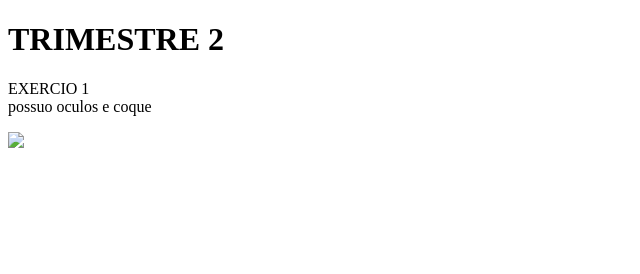
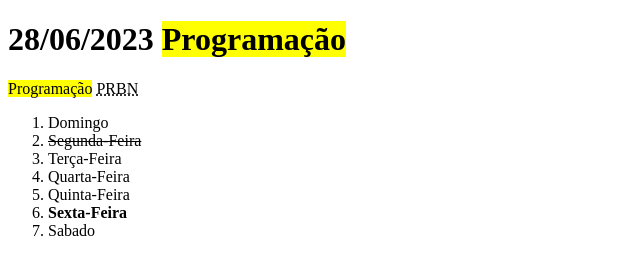
Before and after one commit to kikozaolimdo/html, a plain HTML site: page index.html in a window 1280 px wide. Shown: the whole page, without its empty margins (0-640 px from the left). Drawn offline with Linux system fonts and the light colour scheme.

Commit message:
Update index.html

```diff
--- a/index.html
+++ b/index.html
@@ -3,11 +3,23 @@
   <head>
   <meta charset="UTF-8">
   <meta name="viewport" content="width=device width, initial-scale=1.0">
-  <title>paolo </title>
+  <title> Paulo Ricardo </title>
   </head>
   <body>
-   <h1>TRIMESTRE 2</h1>
-   <p>EXERCIO 1<br>possuo oculos e coque <br></P>
-  <img src="" alt=" ">
-</body>
+   <h1> <strong> 28/06/2023 </strong> <mark>Programação</mark> </h1>
+   <style>
+   mark {background-color:#ooffff; color:#000000;}
+   </style>
+      <mark>Programação</mark>
+   <abbr title= "Paulo Ricardo Bellini Nicolino"> PRBN </abbr>
+   <ol type "I">
+     <li> Domingo </li>
+     <li> <s>Segunda-Feira</s> </li>
+     <li> Terça-Feira </li>
+     <li> Quarta-Feira </li>
+     <li> Quinta-Feira </li>
+     <li> <strong>Sexta-Feira</strong> </li>
+     <li> Sabado </li>
+   </ol>
+  </body>
 </html>
```
